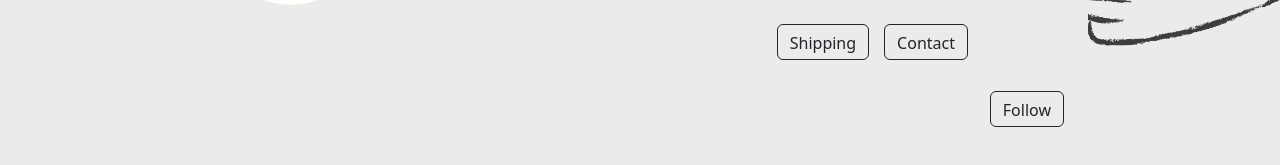
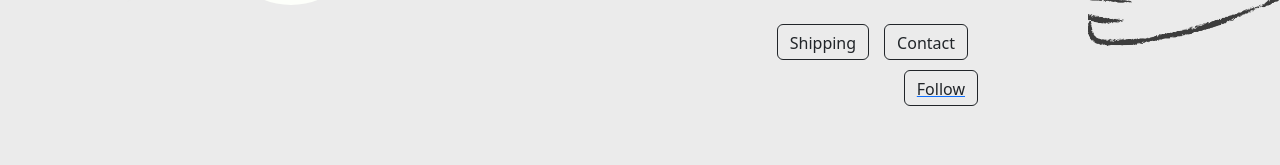
Before and after one commit to rebeccaariss/charity-registry, a React (Create React App) app in the folder react-front-end/: page /profile/1 in a window 1280 px wide. Shown: the part 393-558 px from the top of the page. Built offline with nearby package versions, Linux system fonts and the light colour scheme; no server answers.

Commit message:
Conditionally render either Follow or Edit button

```diff
--- a/react-front-end/src/routes/Profile.jsx
+++ b/react-front-end/src/routes/Profile.jsx
@@ -172,17 +172,27 @@ const Profile = () => {
             </Button>
             <Link to={`/orgedit/${requestedOrgId}`}>
             {/* Conditionally render the Edit button */}
-    {cookies && cookies["charityregistry_auth"]
+            {
+              cookies && cookies["charityregistry_auth"]
                 && cookies["charityregistry_auth"]["id"] === requestedOrgId
                 && cookies["charityregistry_auth"]["role"] === "organization"
                 ?
                 <Link to={`/orgedit/${requestedOrgId}`}>
-            <Button variant='outline-dark' style={{ height: '36px', overflow: 'visible', marginLeft: '10px' }}>
+                    <Button variant='outline-dark' style={{ height: '36px', overflow: 'visible', margin: '5px' }}>
                         Edit
                     </Button>
                 </Link>
                 :
-        null
+                <div className='d-flex justify-content-end'>
+                  <Button
+                    variant='outline-dark'
+                    style={{ height: '36px', overflow: 'visible' }}
+                    onClick={handleFollowClick}
+                  >
+                  {/* Change button to reflect the follow state */}
+                  {isFollowing ? 'Unfollow' : 'Follow'}
+                  </Button>
+                </div>
             }
             </Link>
           </div>
@@ -197,16 +207,6 @@ const Profile = () => {
             <ModalSmall show={showContactModal} onHide={handleCloseContact} title='Contact' handleShow={handleOpenContact} orgEmail={organization.email} orgPhone={organization.phone} />
           </div>
         <Card.Body className='text-black p-4'>
-            <div className='d-flex justify-content-end'>
-              <Button
-                variant='outline-dark'
-                style={{ height: '36px', overflow: 'visible' }}
-                onClick={handleFollowClick}
-              >
-                {/* Change button to reflect the follow state */}
-                {isFollowing ? 'Unfollow' : 'Follow'}
-              </Button>
-            </div>
           <div className='projects'>
             {/* Check for id and role in cookies to determine whether logged in user owns this profile; */}
             {/* render CreateProject component only for that organization's profile if logged in: */}
```
Lines whose indentation alone changed are shown as unchanged.
